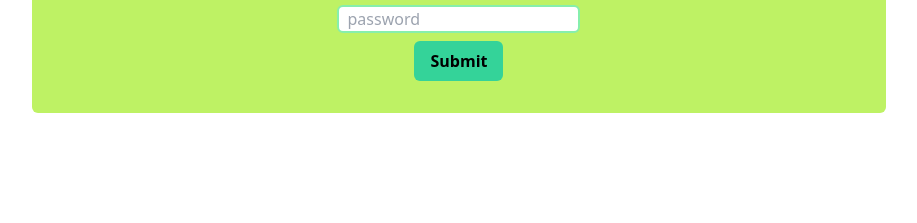
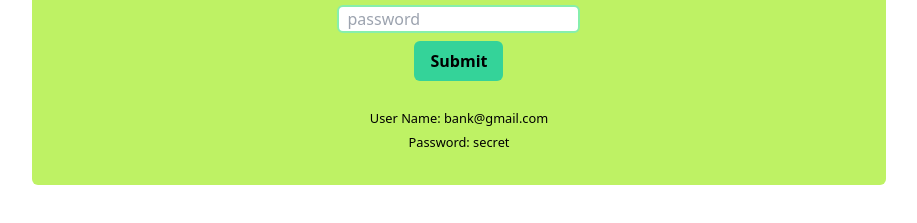
Before and after one commit to Syed997/Banking-System, a plain HTML site: page index.html in a window 1280 px wide. Shown: the part 303-526 px from the top of the page, without its empty margins (181-1098 px from the left). Drawn offline with nearby package versions, Linux system fonts and the light colour scheme.

Commit message:
tutorial username and password

```diff
--- a/index.html
+++ b/index.html
@@ -17,6 +17,11 @@
             <input id="user_mail" class="block mt-6 mx-auto pl-2 border-2 border-green-300 rounded-md" type="text" placeholder="give your mail">
             <input id="user_pass" class="block m-2 mx-auto pl-2 border-2 border-green-300 rounded-md" type="password" placeholder="password">
             <button id="submit_btn" class="bg-emerald-400 px-4 py-2 rounded-md font-bold">Submit</button>
+
+            <div class="mt-6">
+                <p><small>User Name: bank@gmail.com</small></p>
+                <p><small>Password: secret</small></p>
+            </div>
         </div>
     </main>
     <script src="js/bank.js"></script>
```
